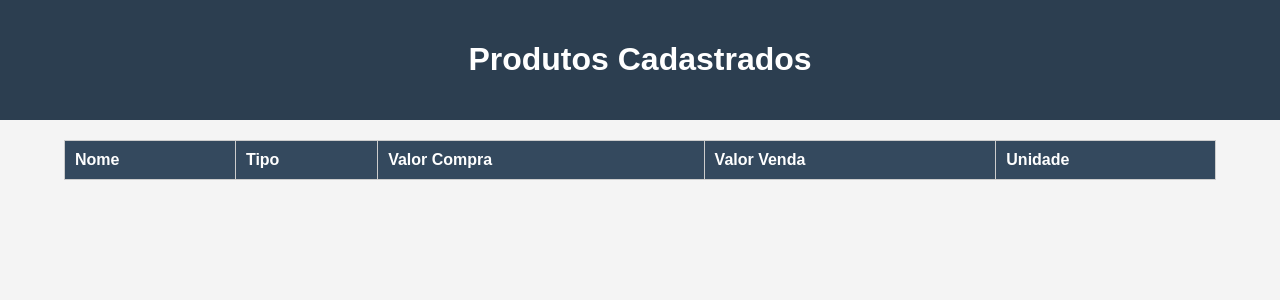
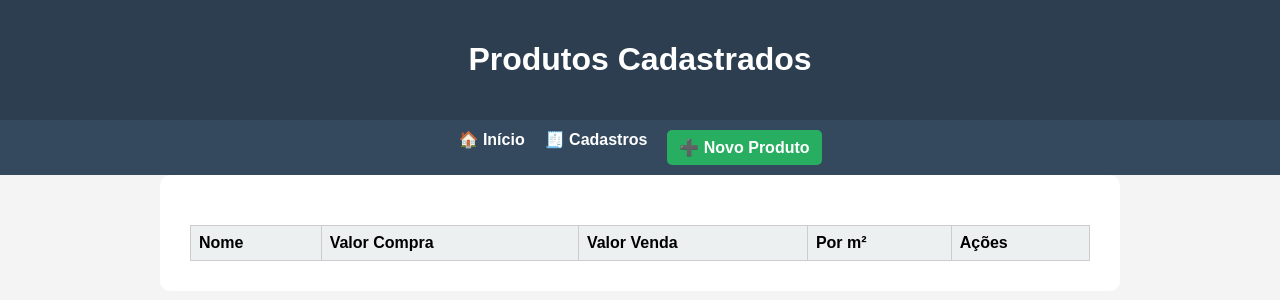
Before and after one commit to GraficaImPlotter/grafica-implotter, a FastAPI app: template app/templates/produtos.html in a window 1280 px wide. Shown: the top 300 px of the page. Run offline with FastAPI, Linux system fonts and the light colour scheme; the template is opened without the code that fills it, so the values that code supplies are empty.

Commit message:
Atualizando com cadastro, edição e exclusão de produtos

```diff
--- a/app/main.py
+++ b/app/main.py
@@ -5,10 +5,9 @@ from fastapi.staticfiles import StaticFiles
 
 from app.database import engine, Base, get_db
 from app.auth.routes import router as auth_router
+from app.routes.produtos import router as produtos_router
+from app.routes.clientes import router as clientes_router
 from app.auth.dependencies import get_usuario_logado
-from app.routes.produtos import router as produtos_router
-from app.routes.cadastros import router as cadastros_router
-from app.routes.clientes import router as clientes_router
 from app.auth.models import Usuario
 from app.auth.utils import gerar_hash_senha
 from app.initial_data.produtos import inserir_produtos_iniciais
@@ -18,27 +17,36 @@ templates = Jinja2Templates(directory="app/templates")
 
 app = FastAPI()
 
+# Arquivos estáticos (CSS, JS, imagens, etc.)
 app.mount("/static", StaticFiles(directory="app/static"), name="static")
 
 # Rotas
 app.include_router(auth_router)
 app.include_router(produtos_router)
-app.include_router(cadastros_router)
 app.include_router(clientes_router)
 
+# Página inicial
 @app.get("/")
 def home():
     return {"mensagem": "Sistema da Gráfica Implotter Online Iniciado"}
 
+# Painel após login
 @app.get("/painel", response_class=HTMLResponse)
 async def painel(request: Request, usuario=Depends(get_usuario_logado)):
     return templates.TemplateResponse("painel.html", {"request": request, "usuario": usuario})
 
+# Cadastro principal
+@app.get("/cadastros", response_class=HTMLResponse)
+async def cadastros(request: Request, usuario=Depends(get_usuario_logado)):
+    return templates.TemplateResponse("cadastros.html", {"request": request, "usuario": usuario})
+
+# Executado ao iniciar o sistema
 @app.on_event("startup")
 async def on_startup():
     async with engine.begin() as conn:
         await conn.run_sync(Base.metadata.create_all)
 
+    # Cria admin se não existir
     async for db in get_db():
         resultado = await db.execute(select(Usuario).where(Usuario.email == "graficaimplotter@gmail.com"))
         existe = resultado.scalar_one_or_none()
@@ -52,4 +60,5 @@ async def on_startup():
             db.add(novo_admin)
             await db.commit()
 
+    # Importa produtos iniciais
     await inserir_produtos_iniciais()
--- a/app/templates/produtos.html
+++ b/app/templates/produtos.html
@@ -4,38 +4,54 @@
   <meta charset="UTF-8">
   <title>Produtos | Gráfica Implotter</title>
   <style>
-    body { font-family: Arial; background: #f4f4f4; margin: 0; padding: 0; }
-    header, nav { background: #2c3e50; color: white; padding: 20px; text-align: center; }
-    table { width: 90%; margin: 20px auto; border-collapse: collapse; background: white; }
-    th, td { border: 1px solid #ccc; padding: 10px; text-align: left; }
-    th { background: #34495e; color: white; }
+    body { font-family: Arial; background: #f4f4f4; margin: 0; }
+    header { background: #2c3e50; color: white; padding: 20px; text-align: center; }
+    nav { background: #34495e; padding: 10px; display: flex; gap: 20px; justify-content: center; }
+    nav a { color: white; text-decoration: none; font-weight: bold; }
+    nav a:hover { text-decoration: underline; }
+    .conteudo { padding: 30px; max-width: 900px; margin: auto; background: white; border-radius: 10px; }
+    table { width: 100%; border-collapse: collapse; margin-top: 20px; }
+    th, td { border: 1px solid #ccc; padding: 8px; text-align: left; }
+    th { background: #ecf0f1; }
+    .botoes a { margin-right: 10px; }
+    .novo-btn { background: #27ae60; color: white; padding: 8px 12px; text-decoration: none; border-radius: 5px; }
   </style>
 </head>
 <body>
   <header>
     <h1>Produtos Cadastrados</h1>
   </header>
+  <nav>
+    <a href="/painel">🏠 Início</a>
+    <a href="/cadastros">🧾 Cadastros</a>
+    <a href="/produtos/novo" class="novo-btn">➕ Novo Produto</a>
+  </nav>
+  <div class="conteudo">
     <table>
       <thead>
         <tr>
           <th>Nome</th>
-        <th>Tipo</th>
           <th>Valor Compra</th>
           <th>Valor Venda</th>
-        <th>Unidade</th>
+          <th>Por m²</th>
+          <th>Ações</th>
         </tr>
       </thead>
       <tbody>
         {% for produto in produtos %}
         <tr>
           <td>{{ produto.nome }}</td>
-          <td>{{ produto.tipo }}</td>
-          <td>R$ {{ "%.2f"|format(produto.valor_compra) }}</td>
-          <td>R$ {{ "%.2f"|format(produto.valor_venda) }}</td>
-          <td>{{ produto.unidade }}</td>
+          <td>R$ {{ '%.2f'|format(produto.valor_compra) }}</td>
+          <td>R$ {{ '%.2f'|format(produto.valor_venda) }}</td>
+          <td>{{ 'Sim' if produto.por_m2 else 'Não' }}</td>
+          <td class="botoes">
+            <a href="/produtos/{{ produto.id }}/editar">✏️ Editar</a>
+            <a href="/produtos/{{ produto.id }}/excluir" onclick="return confirm('Tem certeza que deseja excluir este produto?')">❌ Excluir</a>
+          </td>
         </tr>
         {% endfor %}
       </tbody>
     </table>
+  </div>
 </body>
 </html>
```
Also changed, not shown: app/routes/produtos.py (+64 -8 lines), app/templates/produtos_form.html (added, +48 -0 lines). Lines whose indentation alone changed are shown as unchanged.
